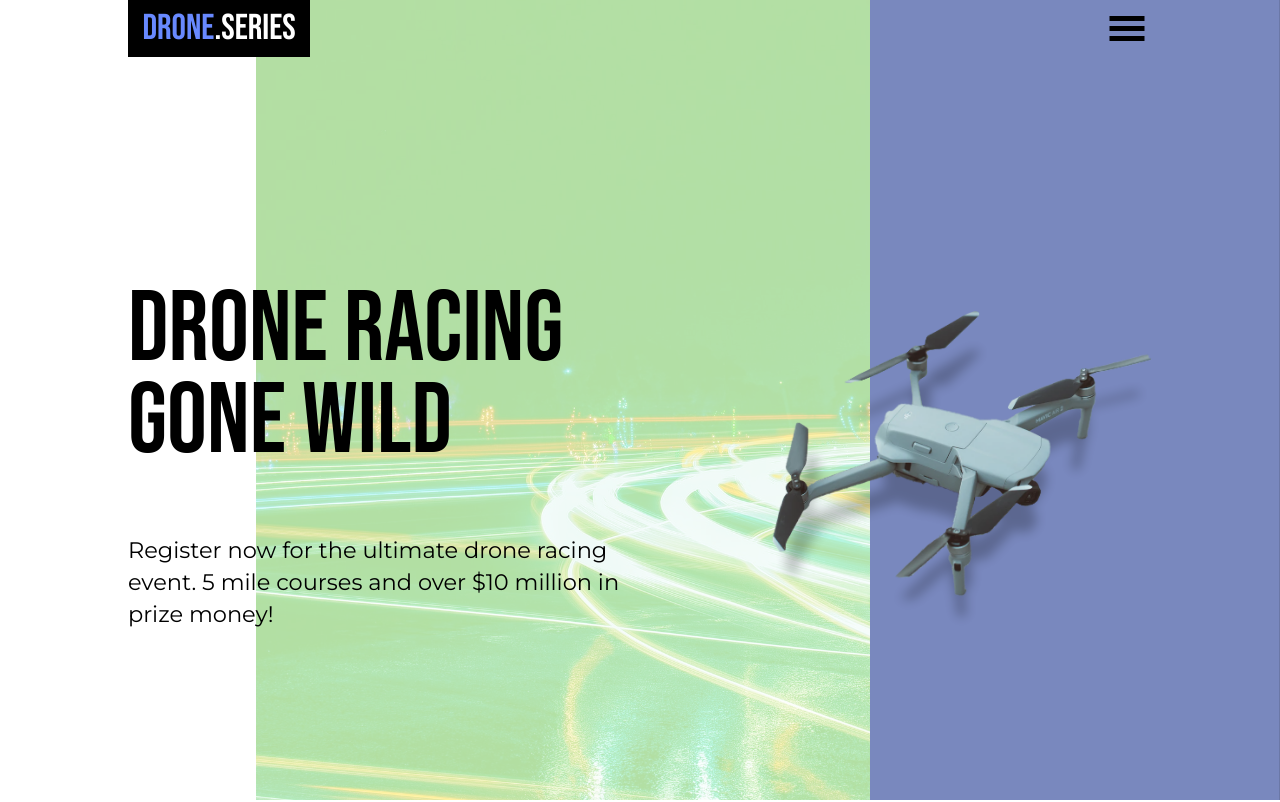
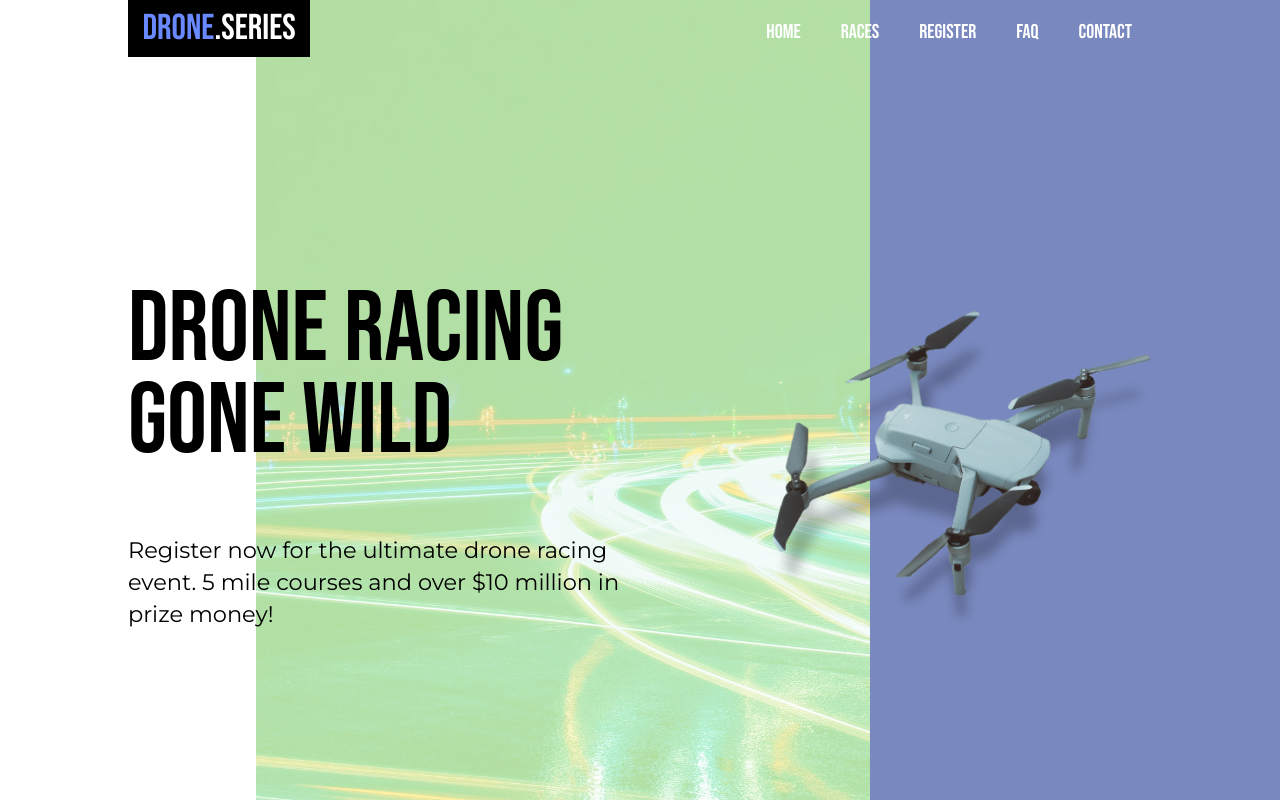
Before and after one commit to dev-arpita/gary-drone-page, a plain HTML site: page index.html in a window 1280 px wide. Shown: the top 802 px of the page. Drawn offline with Linux system fonts and the light colour scheme.

Commit message:
CSS: Desktop Navigation Styling

```diff
--- a/index.css
+++ b/index.css
@@ -350,4 +350,27 @@ button {
     .type p {
         width: 80%;
     }
+
+    /* Nav */
+
+    .menu-btn,
+    .exit-btn {
+        display: none;
+    }
+
+    nav ul {
+        transform: translateX(0);
+        width: unset;
+        background: none;
+        display: flex;
+        padding-top: 1em;
+        padding-bottom: 0;
+        position: unset;
+        height: auto;
+    }
+
+    nav ul li a {
+        font-size: 1rem;
+        padding: 0 1em;
+    }
 }
```
